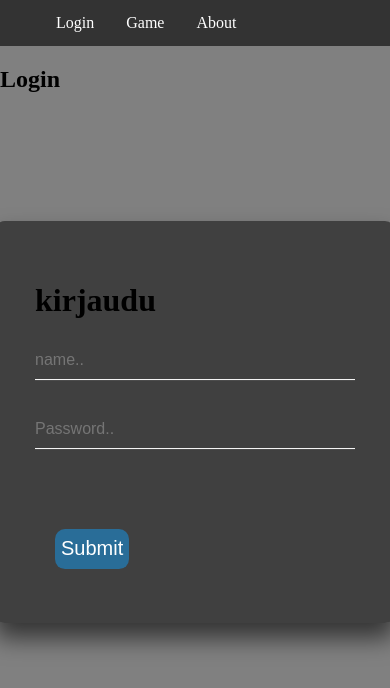
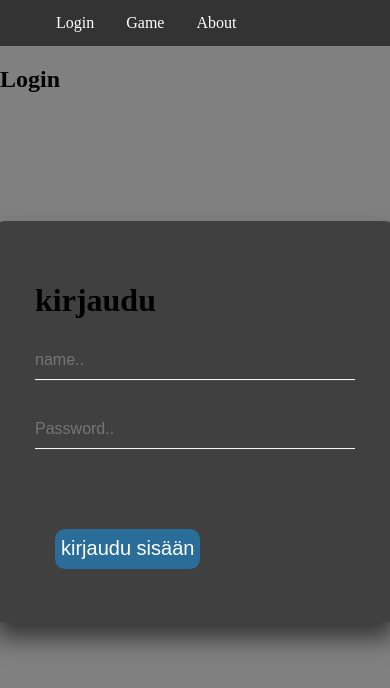
Before and after one commit to suvisyrjalainen/raksapeli_web, a React (Create React App) app in the folder my-app/: page / in a window 390 px wide. Shown: the top 688 px of the page. Built offline with nearby package versions, Linux system fonts and the light colour scheme; no server answers.

Commit message:
added responsive

```diff
--- a/my-app/src/Form.js
+++ b/my-app/src/Form.js
@@ -59,7 +59,7 @@ class Form extends Component {
                             <div class="row">
                                 <Link to="/game">
                                     <button type="submit" class="btn btn-primary btn-ghost">
-                                        Submit
+                                        kirjaudu sisään
                                     </button>
                                 </Link>
                             </div>
--- a/my-app/src/style.css
+++ b/my-app/src/style.css
@@ -106,3 +106,9 @@ button[type=submit] {
 button[type="submit"]:hover{
   background-color: #1c4966;
 }
+
+@media only screen and (max-width: 600px) {
+  body {
+    background-color: gray;
+  }
+}
```
